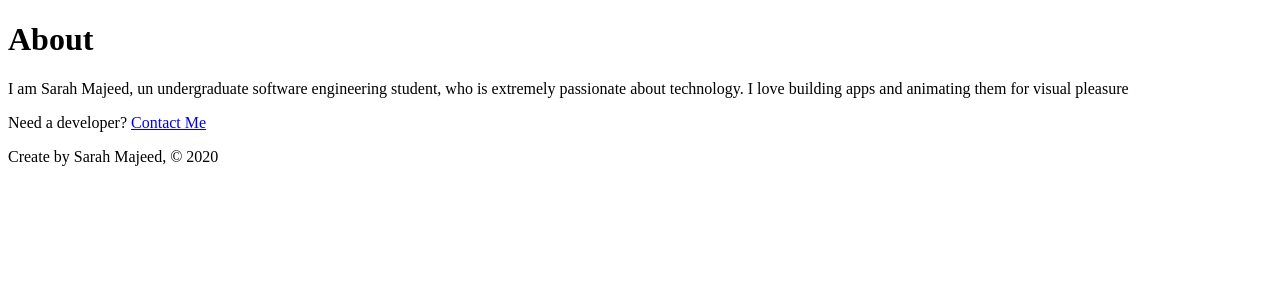
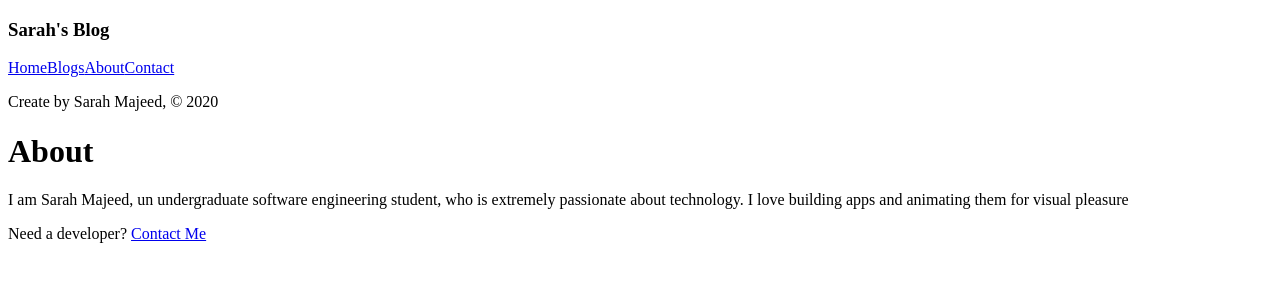
Before and after one commit to sarahmajeed/blog-site, a Gatsby site: page /about in a window 1280 px wide. Built offline with nearby package versions, Linux system fonts and the light colour scheme; Gatsby itself is replaced by a stand-in of ours.

Commit message:
Learning page layout

```diff
--- /dev/null
+++ b/src/components/layout.js
@@ -0,0 +1,15 @@
+import React from "react"
+import Navbar from "../components/navbar"
+import Footer from "../components/footer"
+
+const Layout = props => {
+  return (
+    <div>
+      <Navbar />
+      {props.children}
+      <Footer />
+    </div>
+  )
+}
+
+export default Layout
--- /dev/null
+++ b/src/components/navbar.js
@@ -0,0 +1,18 @@
+import React from "react"
+import { Link } from "gatsby"
+
+const navbar = () => {
+  return (
+    <nav>
+      <h3>Sarah's Blog</h3>
+      <div>
+        <Link to="/">Home</Link>
+        <Link to="/blog">Blogs</Link>
+        <Link to="/about">About</Link>
+        <Link to="/contact">Contact</Link>
+      </div>
+    </nav>
+  )
+}
+
+export default navbar
--- a/src/pages/about.js
+++ b/src/pages/about.js
@@ -1,10 +1,13 @@
 import React from "react"
 import { Link } from "gatsby"
-import Footer from "../components/footer"
+
+import Layout from "../components/layout"
 
 const AboutPage = () => {
   return (
     <div>
+      <Layout></Layout>
+
       <h1>About</h1>
       <p>
         I am Sarah Majeed, un undergraduate software engineering student, who is
@@ -14,7 +17,6 @@ const AboutPage = () => {
       <p>
         Need a developer? <Link to="/contact">Contact Me</Link>
       </p>
-      <Footer />
     </div>
   )
 }
--- a/src/pages/contact.js
+++ b/src/pages/contact.js
@@ -1,9 +1,11 @@
 import React from "react"
-import Footer from "../components/footer"
+
+import Layout from "../components/layout"
 
 const contact = () => {
   return (
     <div>
+      <Layout>
         <h1>Contact</h1>
         <p>
           Contact me at:
@@ -11,7 +13,7 @@ const contact = () => {
             Github
           </a>
         </p>
-      <Footer />
+      </Layout>
     </div>
   )
 }
```
Also changed, not shown: src/pages/blog.js (+5 -4 lines), src/pages/index.js (+8 -7 lines). Lines whose indentation alone changed are shown as unchanged.
